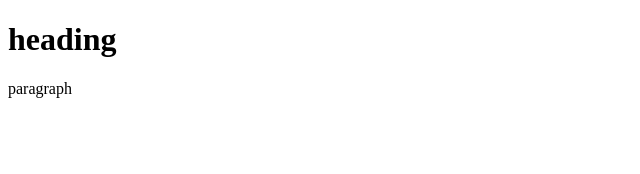
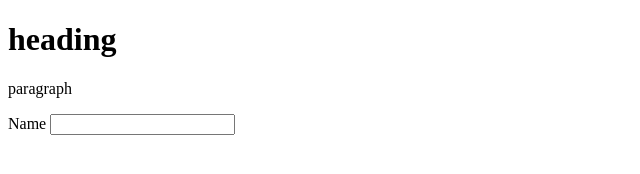
Before and after one commit to Dreckor/microverse_trial, a plain HTML site: page index.html in a window 1280 px wide. Shown: the whole page, without its empty margins (0-640 px from the left). Drawn offline with Linux system fonts and the light colour scheme.

Commit message:
3,4 steps

```diff
--- a/index.html
+++ b/index.html
@@ -12,6 +12,10 @@
     <h1 id="title">heading</h1>
     <p id="description">paragraph</p>
 
+    <form action="" id="survey-form">
+      <label for="name">Name</label>
+      <input type="text" id="name">
+    </form>
     <script src="js/index.js"></script>
   </body>
 </html>
```
